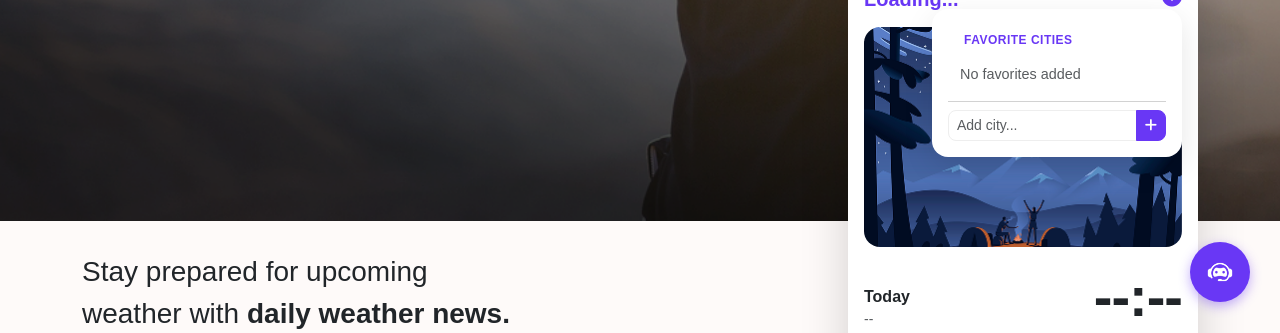
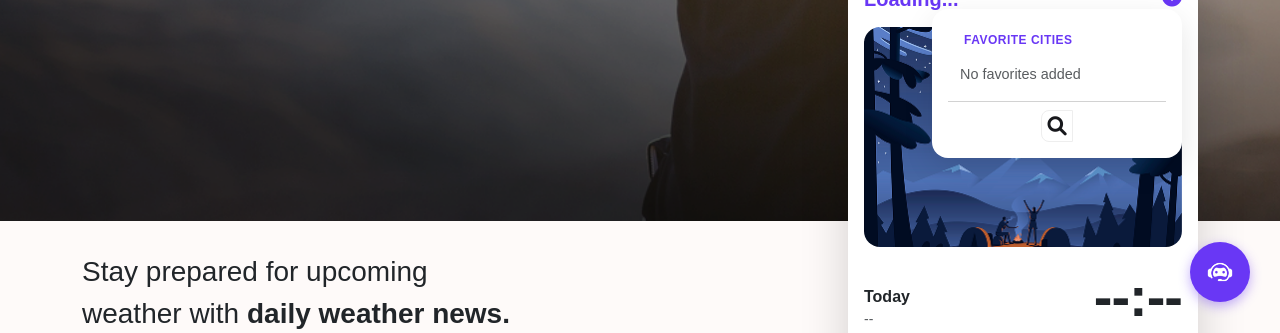
Before and after one commit to afnanulhaqque/SynoCast, a Flask app: page / in a window 1280 px wide, after a click that opens the changed part. Shown: the part 468-801 px from the top of the page. Run offline with Flask 3, Linux system fonts and the light colour scheme; some libraries are stand-ins or nearby versions.

Commit message:
feat: Implement weather display with hourly forecast, favorite cities, geolocation, and map integration.

```diff
--- a/assests/js/home_weather_card.js
+++ b/assests/js/home_weather_card.js
@@ -63,9 +63,12 @@ document.addEventListener('DOMContentLoaded', function() {
         if (!query) return;
 
         // Show loading state on button
-        const originalBtnHtml = addCityBtn.innerHTML;
-        addCityBtn.innerHTML = '<i class="fa-solid fa-spinner fa-spin"></i>';
-        addCityBtn.disabled = true;
+        let originalBtnHtml = '';
+        if (addCityBtn) {
+            originalBtnHtml = addCityBtn.innerHTML;
+            addCityBtn.innerHTML = '<i class="fa-solid fa-spinner fa-spin"></i>';
+            addCityBtn.disabled = true;
+        }
 
         try {
             const url = `https://nominatim.openstreetmap.org/search?format=json&q=${encodeURIComponent(query)}`;
@@ -95,8 +98,10 @@ document.addEventListener('DOMContentLoaded', function() {
             console.error(error);
             alert('Error searching for city');
         } finally {
-            addCityBtn.innerHTML = originalBtnHtml;
-            addCityBtn.disabled = false;
+            if (addCityBtn) {
+                addCityBtn.innerHTML = originalBtnHtml;
+                addCityBtn.disabled = false;
+            }
         }
     }
 
--- a/assests/js/map.js
+++ b/assests/js/map.js
@@ -63,7 +63,9 @@ document.addEventListener('DOMContentLoaded', function() {
         }
     }
 
-    searchBtn.addEventListener('click', searchLocation);
+    if (searchBtn) {
+        searchBtn.addEventListener('click', searchLocation);
+    }
     searchInput.addEventListener('keypress', function(e) {
         if (e.key === 'Enter') {
             searchLocation();
--- a/assests/styles/style.css
+++ b/assests/styles/style.css
@@ -1744,8 +1744,92 @@ main {
   overflow: hidden;
 }
 
-@media (max-width: 991px) {
-  .news-card-large .news-img-large {
-    height: 250px;
-  }
-}
+/* =========================================
+   Animated Search Bar
+   ========================================= */
+
+.animated-search-form {
+  --bg: transparent;
+  --fg: #17181c;
+  --input: #ffffff;
+  --primary: #6937f5;
+  --dur: 1s;
+  position: relative;
+  width: 100%;
+  max-width: 17em;
+  margin: auto;
+}
+
+.animated-search-form input,
+.animated-search-form .search-icon {
+  margin: auto;
+  display: block;
+  transition: all calc(var(--dur) * 0.5) linear;
+}
+
+.animated-search-form input {
+  background: transparent;
+  border-radius: 50%;
+  /* Removed drawing box-shadow, added standard border/outline if needed or keep clean */
+  box-shadow: none;
+  caret-color: var(--primary);
+  width: 2em;
+  height: 2em;
+  -webkit-appearance: none;
+  -moz-appearance: none;
+  appearance: none;
+  border: none;
+  color: transparent;
+  font: 1em/1.5 "Poppins", sans-serif;
+  padding: 0;
+  cursor: pointer;
+  position: relative;
+  z-index: 2; /* Input on top to capture clicks */
+}
+
+/* Ensure placeholder is also hidden */
+.animated-search-form input::placeholder {
+  color: transparent;
+}
+
+.animated-search-form input:focus,
+.animated-search-form input:valid {
+  background: var(--input);
+  border-radius: 0.25em;
+  padding: 0.75em 1em;
+  transition-duration: calc(var(--dur) * 0.25);
+  transition-delay: calc(var(--dur) * 0.25);
+  width: 100%;
+  height: 3em;
+  outline: transparent;
+  cursor: text;
+  color: var(--fg);
+}
+
+/* Show placeholder when expanded */
+.animated-search-form input:focus::placeholder,
+.animated-search-form input:valid::placeholder {
+  color: rgba(0, 0, 0, 0.5); /* or var(--fg) with opacity */
+}
+
+.animated-search-form .search-icon {
+  position: absolute;
+  top: 50%;
+  left: 50%;
+  transform: translate(-50%, -50%);
+  color: var(--fg);
+  font-size: 1.2em;
+  pointer-events: none; /* Let clicks pass to input */
+  z-index: 1;
+}
+
+/*
+   Hide icon when expanding (or move it?)
+   Let's fade it out so user types in clean space.
+   Alternatively, we could keep it as a "submit" button on the right, but form submits on Enter.
+*/
+.animated-search-form input:focus + .search-icon,
+.animated-search-form input:valid + .search-icon {
+  opacity: 0;
+  transform: translate(-50%, -50%) scale(0.5);
+}
--- a/templates/sub_banner_card.html
+++ b/templates/sub_banner_card.html
@@ -23,12 +23,11 @@
                     <hr class="dropdown-divider">
                 </li>
                 <li>
-                    <div class="input-group">
-                        <input type="text" id="new-city-input" class="form-control form-control-sm"
-                            placeholder="Add city...">
-                        <button class="btn btn-primary btn-sm" type="button" id="add-city-btn"><i
-                                class="fa-solid fa-plus"></i></button>
-                    </div>
+                    <form class="animated-search-form" onsubmit="return false;">
+                        <input id="new-city-input" type="search" required placeholder="Add city..."
+                            aria-label="Add city">
+                        <i class="fas fa-search search-icon"></i>
+                    </form>
                 </li>
             </ul>
         </div>
```
Also changed, not shown: templates/weather.html (+4 -7 lines).
